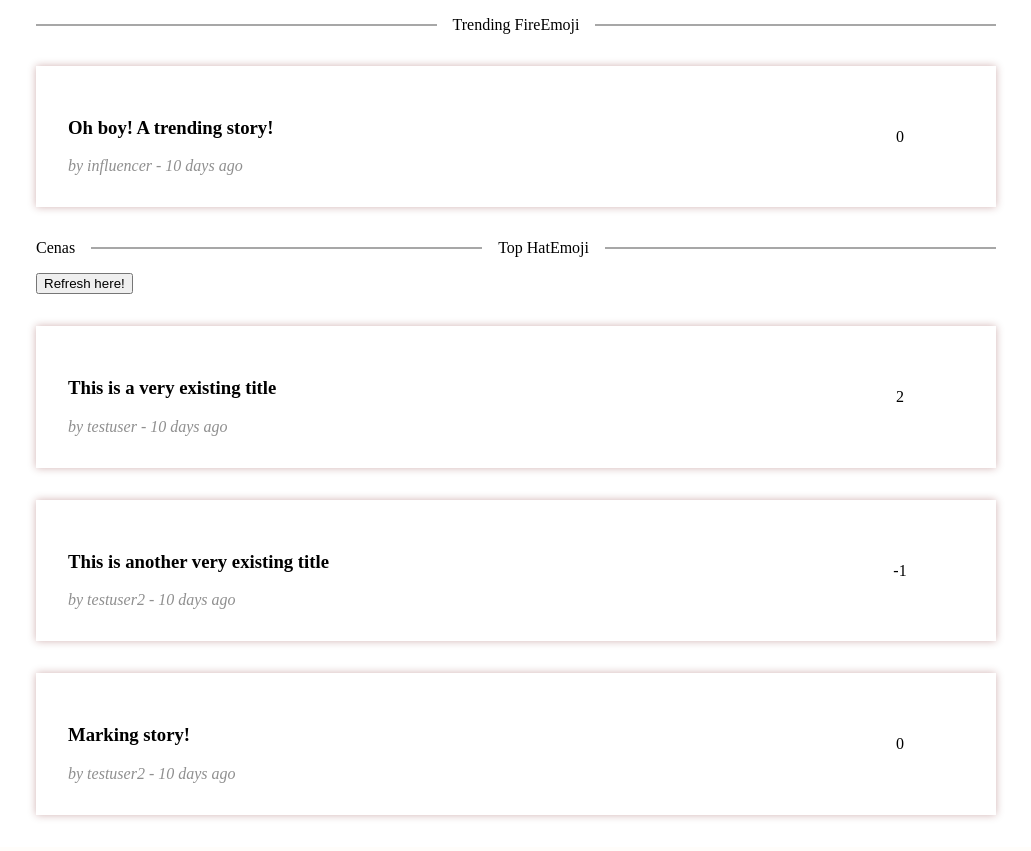
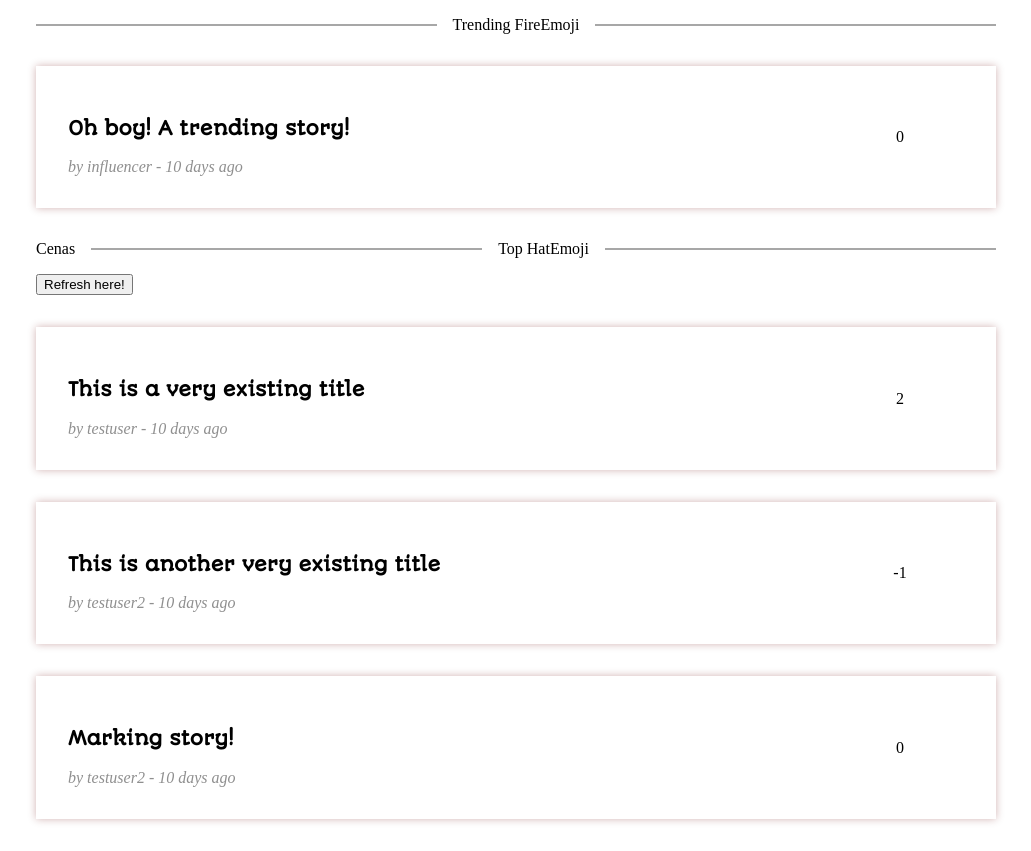
Before and after one commit to miguelpduarte/FEUP-LTW, a PHP site: page /pages/stories.php in a window 1280 px wide. Shown: the part 55-906 px from the top of the page, without its empty margins (124-1155 px from the left). Before the commit the page ends 874 px from the top, so only its background shows below. Run offline with PHP 8.4, Linux system fonts and the light colour scheme; data comes from the database, SQL or seed files in the repository.

Commit message:
Added fonts to title and content

```diff
--- /dev/null
+++ b/src/css/fonts.css
@@ -0,0 +1,15 @@
+/* @import url('https://fonts.googleapis.com/css?family=Autour+One'); */
+
+@font-face {
+    font-family: 'Autour One';
+    font-style: normal;
+    font-weight: 400;
+    src: local('Autour One Regular'), local('AutourOne-Regular'), url('../fonts/AutourOne-Regular.ttf');
+}
+
+@font-face {
+    font-family: 'Armata';
+    font-style: normal;
+    font-weight: 400;
+    src: local('Armata Regular'), local('Armata-Regular'), url('../fonts/Armata-Regular.ttf');
+}
--- a/src/css/story_card.css
+++ b/src/css/story_card.css
@@ -32,6 +32,10 @@
     background-color: white;
 }
 
+.story-card .title {
+    font-family: 'Autour One', cursive;
+}
+
 .story-card .story-card-content {
     overflow: hidden;
 
@@ -41,6 +45,8 @@
     -webkit-transition: height .5s;
     transition: height .5s;
     height: 0;
+
+    font-family: 'Armata', sans-serif;
 }
 
 /* .open */
@@ -65,8 +71,6 @@
 .story-card-details .date::before {
     content: "- ";
 }
-
-/* LAYOUT STUFF */
 
 .story-card-header {
     display: grid;
--- a/src/css/style.css
+++ b/src/css/style.css
@@ -1,7 +1,8 @@
 @import "./palette.css";
-@import "./story_card.css";
+@import "./fonts.css";
 @import "./line.css";
 @import "./navbar.css";
+@import "./story_card.css";
 
 body {
     margin: 0;
```
Also changed, not shown: src/fonts/Armata-Regular.ttf (added), src/fonts/AutourOne-Regular.ttf (added).
